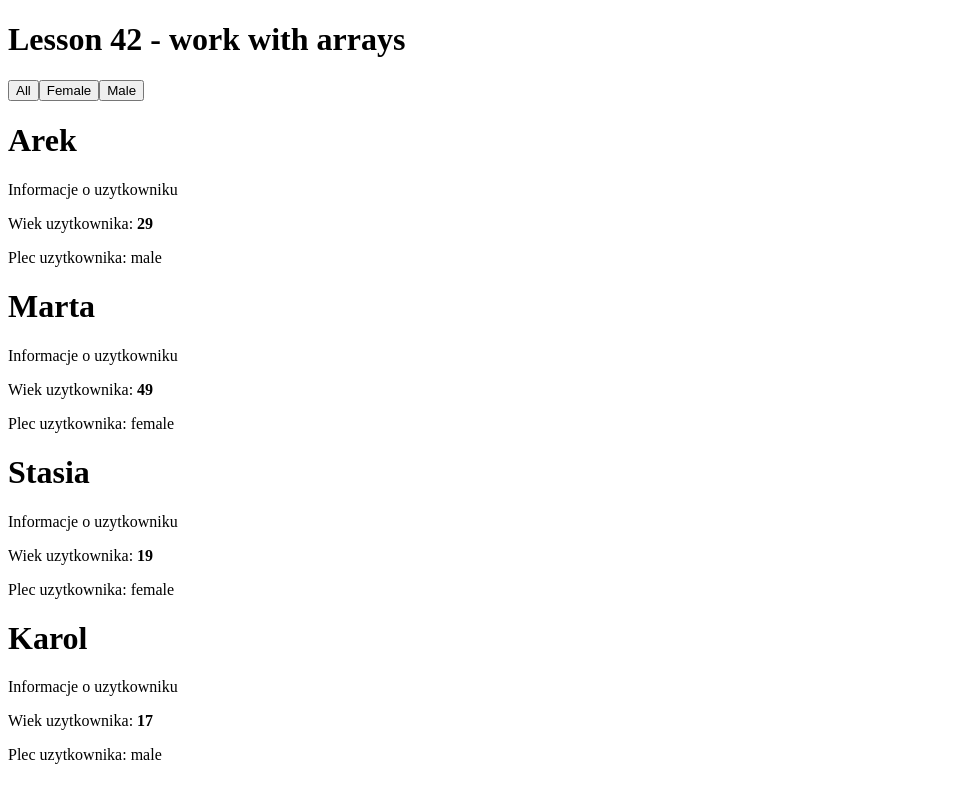
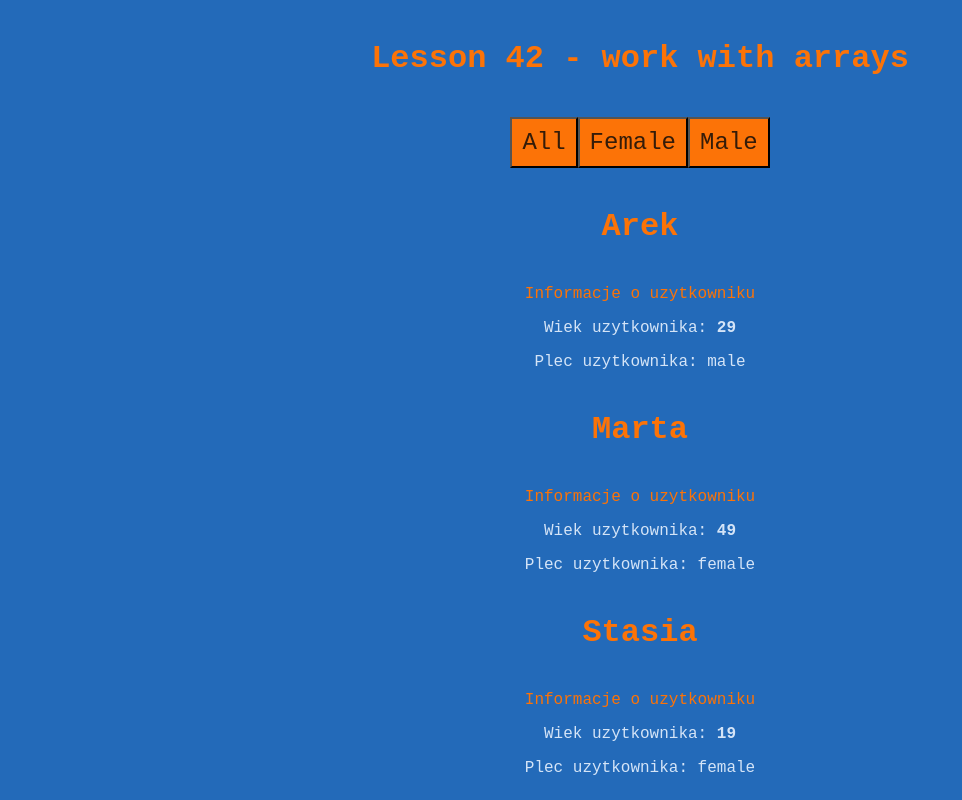
Before and after one commit to xxxmarxxx/lesson-42, a plain HTML site: page index.html in a window 1280 px wide. Shown: the top 800 px of the page, without its empty margins (0-962 px from the left). Drawn offline with nearby package versions, Linux system fonts and the light colour scheme.

Commit message:
change css link

```diff
--- a/index.html
+++ b/index.html
@@ -5,7 +5,7 @@
     <meta charset="UTF-8">
     <meta name="viewport" content="width=device-width, initial-scale=1.0">
     <meta http-equiv="X-UA-Compatible" content="ie=edge">
-    <link rel="stylesheet" type="text/cs" href="./style.css">
+    <link rel="stylesheet" type="text/css" href="./style.css">
     <title>Lesson 42 Tablice </title>
 
   </head>
```
